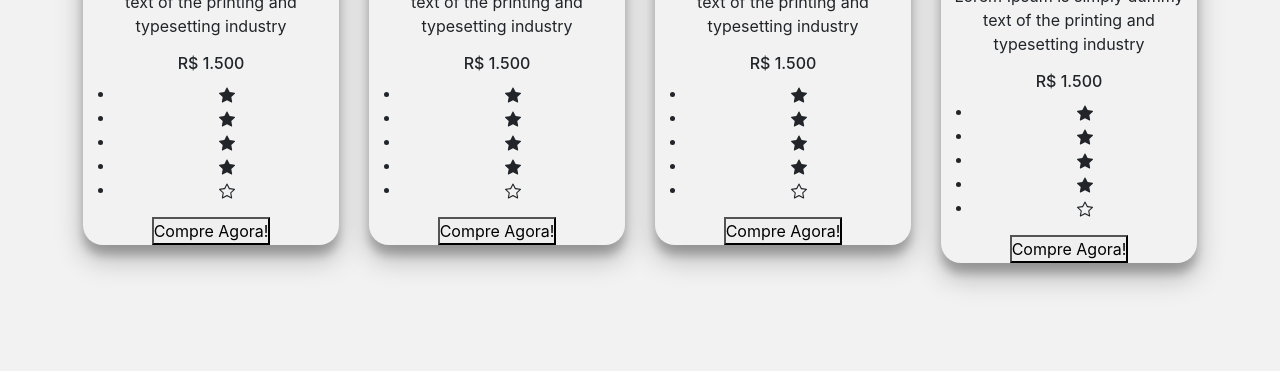
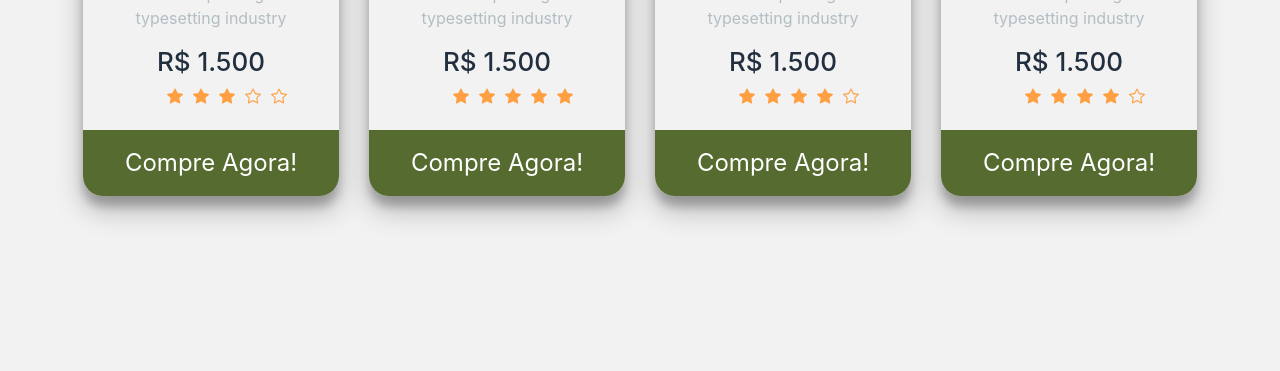
Before and after one commit to mathocihara/Avoca, a plain HTML site: page paginas/pacotes.html in a window 1280 px wide. Shown: the part 429-800 px from the top of the page. Drawn offline with nearby package versions, Linux system fonts and the light colour scheme.

Commit message:
Finalização do CSS e ajustes HTML - pagina pacotes

```diff
--- a/Paginas Css/pacotes.css
+++ b/Paginas Css/pacotes.css
@@ -57,3 +57,90 @@ img{
     margin: 0 auto;
     display: block;
 }
+
+p{
+    text-align: center;
+    color: #b2bec3;
+    padding-top: 0 8px;
+}
+
+h6{
+    font-size: 26px;
+    text-align: center;
+    color: #222f3e;
+    margin: 0;
+}
+ul{
+    list-style: none;
+    display: flex;
+    justify-content: center;
+    align-items: center;
+    padding-top: 0;
+}
+
+li{
+    padding: 5px;
+}
+
+.fa{
+    font-size: 26px;
+    transition: .4s;
+}
+
+.checked{
+    color: #ff9f43;
+}
+
+.empty{
+    color: #ff9f43;
+}
+
+.fa:hover{
+    transform: scale(1.3);
+    transition: .6s;
+}
+button{
+    text-align: center;
+    font-size: 24px;
+    color: #fff;
+    width: 100%;
+    padding: 15px;
+    border: 0;
+    outline: none;
+    cursor: pointer;
+    margin-top: 3px;
+    border-bottom-right-radius: 20px;
+    border-bottom-left-radius: 20px;
+}
+
+.buy-1{
+    background: #556B2F;
+}
+
+.buy-2{
+    background: #556B2F;
+}
+
+.buy-3{
+    background: #556B2F;
+}
+
+.buy-4{
+    background: #556B2F;
+}
+/* tela cheia */
+@media
+    (max-width: 1000px){
+    .content{
+        width: 45%;
+
+    }
+}
+/* tela comprimida */
+@media
+    (max-width: 760px){
+    .content{
+        width: 100%;
+
+    }
+}
--- a/paginas/pacotes.html
+++ b/paginas/pacotes.html
@@ -72,10 +72,10 @@
                             <path
                                 d="M3.612 15.443c-.386.198-.824-.149-.746-.592l.83-4.73L.173 6.765c-.329-.314-.158-.888.283-.95l4.898-.696L7.538.792c.197-.39.73-.39.927 0l2.184 4.327 4.898.696c.441.062.612.636.282.95l-3.522 3.356.83 4.73c.078.443-.36.79-.746.592L8 13.187l-4.389 2.256z" />
                         </svg></i></li>
-                <li><i class="star checked"><svg xmlns="http://www.w3.org/2000/svg" width="16" height="16"
-                            fill="currentColor" class="bi bi-star-fill" viewBox="0 0 16 16">
+                <li><i class="star empty"><svg xmlns="http://www.w3.org/2000/svg" width="16" height="16"
+                        fill="currentColor" class="bi bi-star" viewBox="0 0 16 16">
                      <path
-                                d="M3.612 15.443c-.386.198-.824-.149-.746-.592l.83-4.73L.173 6.765c-.329-.314-.158-.888.283-.95l4.898-.696L7.538.792c.197-.39.73-.39.927 0l2.184 4.327 4.898.696c.441.062.612.636.282.95l-3.522 3.356.83 4.73c.078.443-.36.79-.746.592L8 13.187l-4.389 2.256z" />
+                           d="M2.866 14.85c-.078.444.36.791.746.593l4.39-2.256 4.389 2.256c.386.198.824-.149.746-.592l-.83-4.73 3.522-3.356c.33-.314.16-.888-.282-.95l-4.898-.696L8.465.792a.513.513 0 0 0-.927 0L5.354 5.12l-4.898.696c-.441.062-.612.636-.283.95l3.523 3.356-.83 4.73zm4.905-2.767-3.686 1.894.694-3.957a.565.565 0 0 0-.163-.505L1.71 6.745l4.052-.576a.525.525 0 0 0 .393-.288L8 2.223l1.847 3.658a.525.525 0 0 0 .393.288l4.052.575-2.906 2.77a.565.565 0 0 0-.163.506l.694 3.957-3.686-1.894a.503.503 0 0 0-.461 0z" />
                         </svg></i></li>
                 <li><i class="star empty"><svg xmlns="http://www.w3.org/2000/svg" width="16" height="16"
                             fill="currentColor" class="bi bi-star" viewBox="0 0 16 16">
@@ -112,10 +112,10 @@
                                 <path
                                     d="M3.612 15.443c-.386.198-.824-.149-.746-.592l.83-4.73L.173 6.765c-.329-.314-.158-.888.283-.95l4.898-.696L7.538.792c.197-.39.73-.39.927 0l2.184 4.327 4.898.696c.441.062.612.636.282.95l-3.522 3.356.83 4.73c.078.443-.36.79-.746.592L8 13.187l-4.389 2.256z" />
                             </svg></i></li>
-                    <li><i class="star empty"><svg xmlns="http://www.w3.org/2000/svg" width="16" height="16"
-                                fill="currentColor" class="bi bi-star" viewBox="0 0 16 16">
+                            <li><i class="star checked"><svg xmlns="http://www.w3.org/2000/svg" width="16" height="16"
+                                fill="currentColor" class="bi bi-star-fill" viewBox="0 0 16 16">
                                 <path
-                                    d="M2.866 14.85c-.078.444.36.791.746.593l4.39-2.256 4.389 2.256c.386.198.824-.149.746-.592l-.83-4.73 3.522-3.356c.33-.314.16-.888-.282-.95l-4.898-.696L8.465.792a.513.513 0 0 0-.927 0L5.354 5.12l-4.898.696c-.441.062-.612.636-.283.95l3.523 3.356-.83 4.73zm4.905-2.767-3.686 1.894.694-3.957a.565.565 0 0 0-.163-.505L1.71 6.745l4.052-.576a.525.525 0 0 0 .393-.288L8 2.223l1.847 3.658a.525.525 0 0 0 .393.288l4.052.575-2.906 2.77a.565.565 0 0 0-.163.506l.694 3.957-3.686-1.894a.503.503 0 0 0-.461 0z" />
+                                    d="M3.612 15.443c-.386.198-.824-.149-.746-.592l.83-4.73L.173 6.765c-.329-.314-.158-.888.283-.95l4.898-.696L7.538.792c.197-.39.73-.39.927 0l2.184 4.327 4.898.696c.441.062.612.636.282.95l-3.522 3.356.83 4.73c.078.443-.36.79-.746.592L8 13.187l-4.389 2.256z" />
                             </svg></i></li>
                 </ul>
                 <button class="buy-2">Compre Agora!</button>
@@ -158,7 +158,7 @@
 
             <div class="content">
                     <img src="/Imagens/parispetit.jpeg" alt="">
-                        <h3>Fernando de Noronha</h3>
+                    <h3>Alagoas</h3>
                     <p>Lorem Ipsum is simply dummy text of the printing and typesetting industry</p>
                     <h6>R$ 1.500</h6>
                     <ul>
```
Lines whose indentation alone changed are shown as unchanged.
